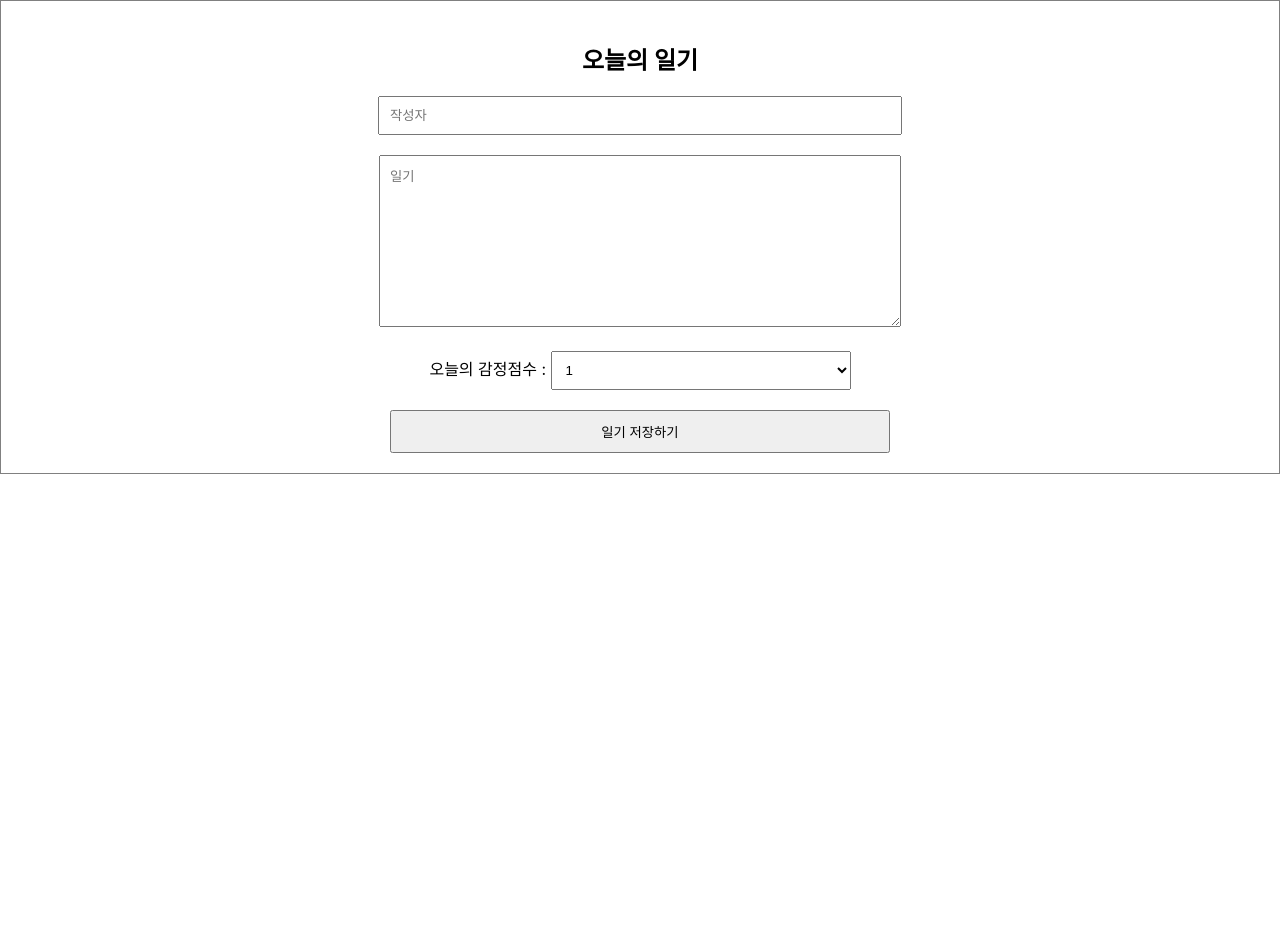
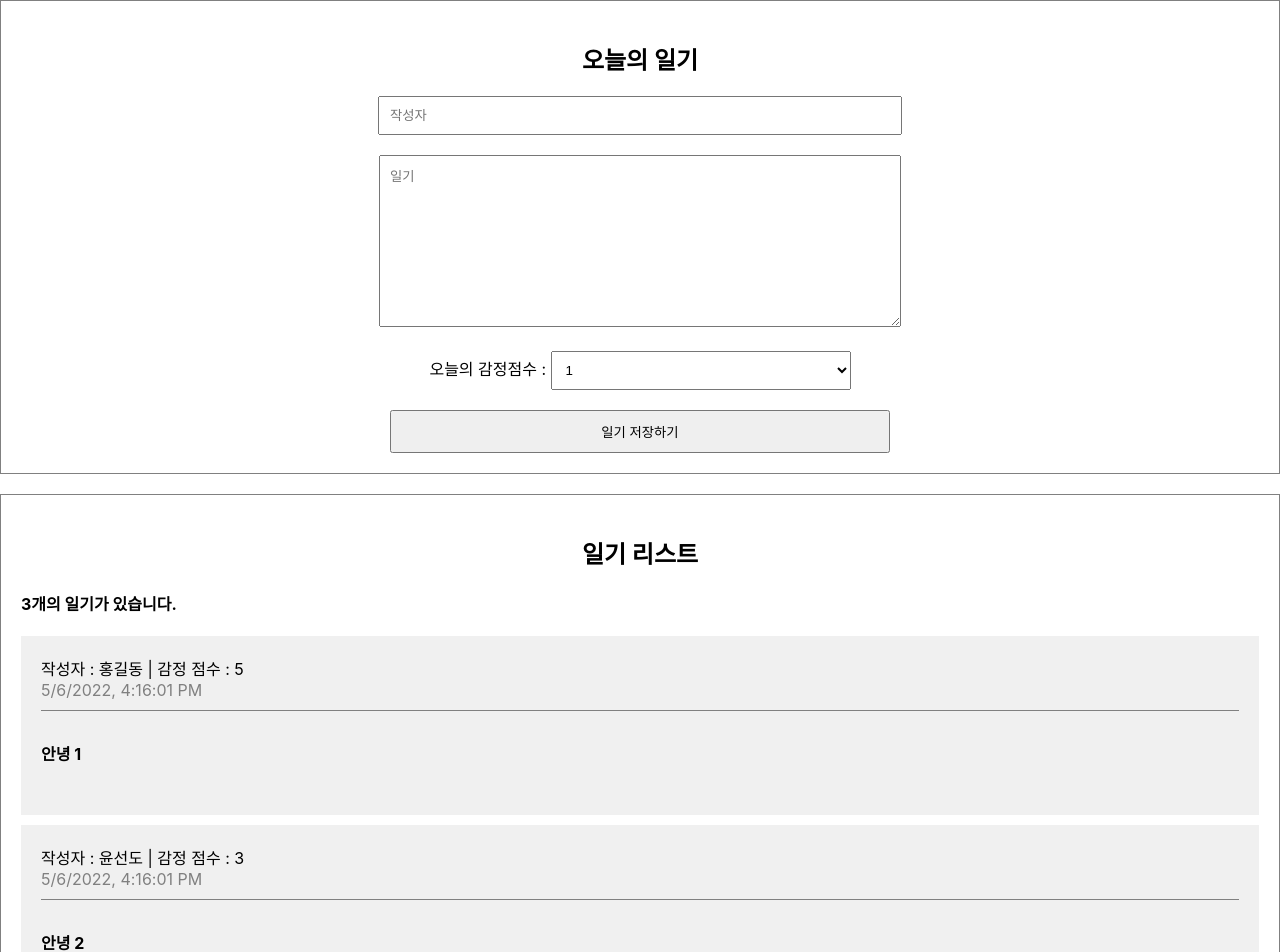
Before and after one commit to pkwesst/simple-diary, a React (Create React App) app: page / in a window 1280 px wide. Shown: the top 952 px of the page. Before the commit the page ends 800 px from the top, so only its background shows below. Built offline with nearby package versions, Linux system fonts and the light colour scheme.

Commit message:
create diaryitem

```diff
--- a/src/App.css
+++ b/src/App.css
@@ -28,3 +28,39 @@
   padding: 10px;
   cursor: pointer;
 }
+
+/* List */
+
+.DiaryList {
+  border: 1px solid gray;
+  padding: 20px;
+  margin-top: 20px;
+}
+
+.DiaryList h2 {
+  text-align: center;
+}
+
+/* Item */
+
+.DiaryItem {
+  background-color: rgb(240, 240, 240);
+  margin-bottom: 10px;
+  padding: 20px;
+}
+
+.DiaryItem .info {
+  border-bottom: 1px solid gray;
+  padding-bottom: 10px;
+  margin-bottom: 10px;
+}
+
+.DiaryItem .date {
+  color: gray;
+}
+
+.DiaryItem .content {
+  font-weight: bold;
+  margin-bottom: 30px;
+  margin-top: 30px;
+}
--- a/src/App.js
+++ b/src/App.js
@@ -1,12 +1,39 @@
+import React, { useState, useEffect } from "react";
+import DiaryEditor from "./DiaryEditor";
+import DiaryList from "./DiaryList";
 import "./App.css";
-import DiaryEditor from "./DiaryEditor";
 
-function App() {
+const dummyList = [
+  {
+    id: 1,
+    author: "홍길동",
+    content: "안녕 1",
+    emotion: 5,
+    created_date: new Date().getTime(),
+  },
+  {
+    id: 2,
+    author: "윤선도",
+    content: "안녕 2",
+    emotion: 3,
+    created_date: new Date().getTime(),
+  },
+  {
+    id: 3,
+    author: "정철",
+    content: "안녕 3",
+    emotion: 4,
+    created_date: new Date().getTime(),
+  },
+];
+
+const App = () => {
   return (
     <div className="App">
       <DiaryEditor />
+      <DiaryList diaryList={dummyList} />
     </div>
   );
-}
+};
 
 export default App;
--- /dev/null
+++ b/src/DiaryItem.js
@@ -0,0 +1,16 @@
+const DiaryItem = ({ author, content, created_date, emotion, id }) => {
+  return (
+    <div className="DiaryItem">
+      <div className="info">
+        <span>
+          작성자 : {author} | 감정 점수 : {emotion}
+        </span>
+        <br />
+        <span className="date">{new Date(created_date).toLocaleString()}</span>
+      </div>
+      <div className="content">{content}</div>
+    </div>
+  );
+};
+
+export default DiaryItem;
--- /dev/null
+++ b/src/DiaryList.js
@@ -0,0 +1,21 @@
+import DiaryItem from "./DiaryItem";
+
+const DiaryList = ({ diaryList }) => {
+  return (
+    <div className="DiaryList">
+      <h2>일기 리스트</h2>
+      <h4>{diaryList.length}개의 일기가 있습니다.</h4>
+      <div>
+        {diaryList.map((it) => (
+          <DiaryItem key={it.id} {...it} />
+        ))}
+      </div>
+    </div>
+  );
+};
+
+DiaryList.defaultProps = {
+  diaryList: [],
+};
+
+export default DiaryList;
```
